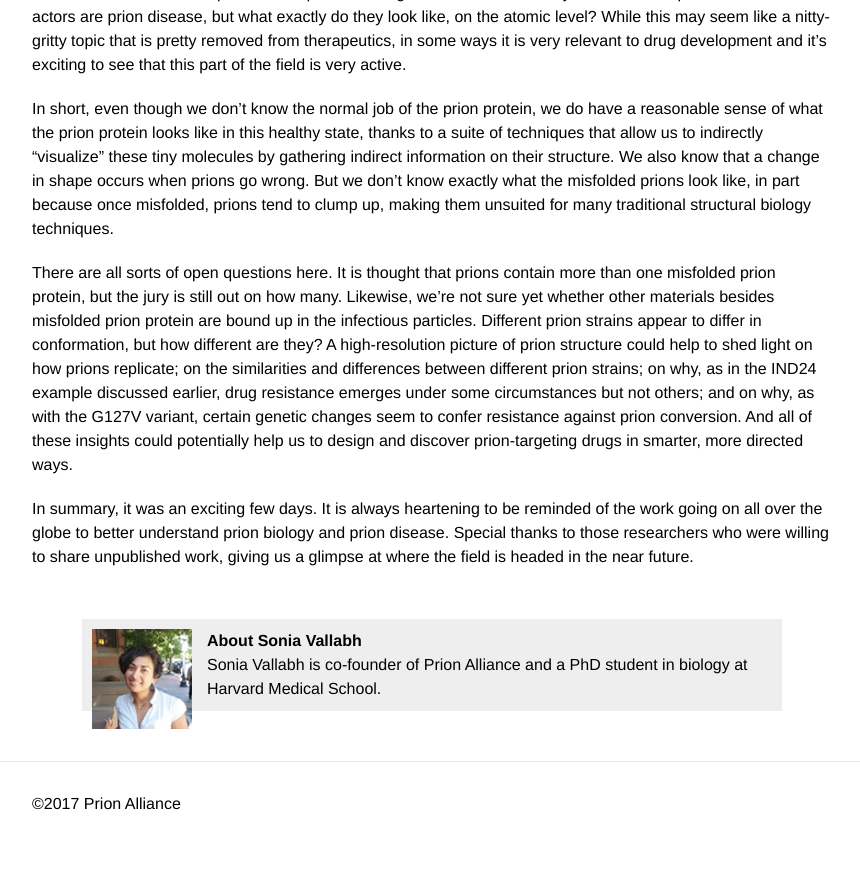
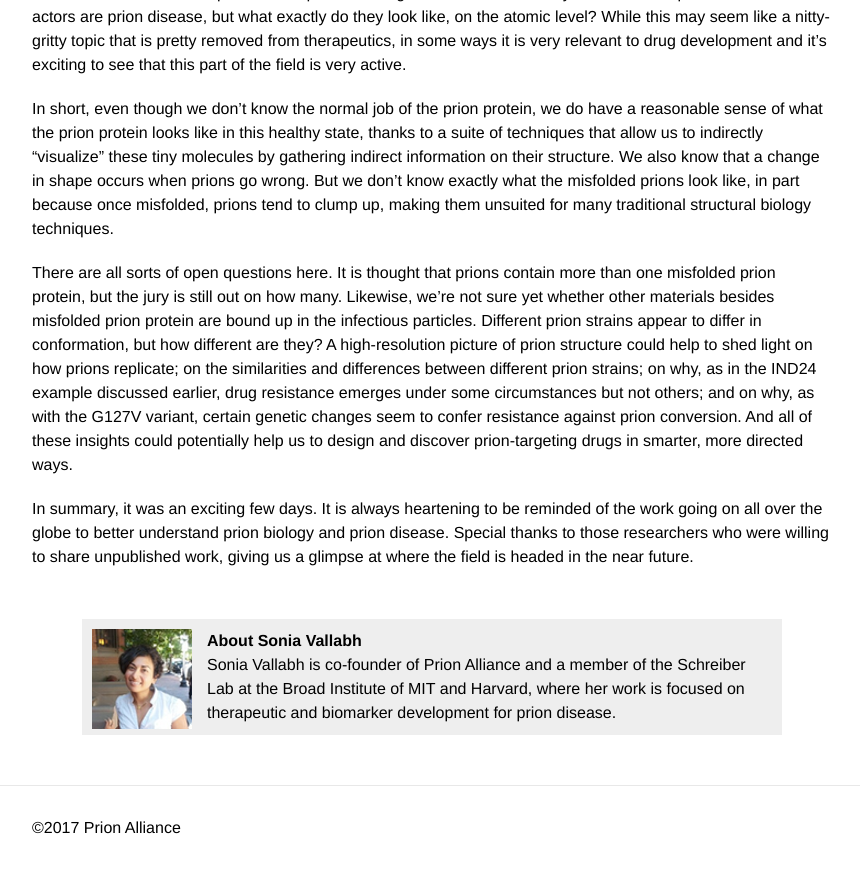
Before and after one commit to ericminikel/prionalliance, a Jekyll site: the page built from _posts/2015-06-11-highlights-of-prion2015.markdown, in a window 1280 px wide and 900 px high, scrolled down 3744 px. Shown: the top 873 px of the window, without its empty margins (208-1068 px from the left). Built offline with Jekyll 4.4.1, drawn with Linux system fonts in a browser that asks for light colours.

Commit message:
wow these were super out of date

```diff
--- a/_data/authors.yml
+++ b/_data/authors.yml
@@ -5,10 +5,10 @@
     linkedin: https://www.linkedin.com/in/ericminikel
     google_plus: https://plus.google.com/+EricMinikel/
     image100: /media/base/e-100px.jpg
-    bio: '<a href="http://www.cureffi.org/about/">Eric Vallabh Minikel</a> is on a lifelong quest to cure human prion disease. He is a Harvard Medical School biology PhD student, co-founder of <a href="http://prionalliance.org/">Prion Alliance</a>, and a scientist in the <a href="http://macarthurlab.org">MacArthur Lab</a> at the Broad Institute / MGH.'
+    bio: '<a href="http://www.cureffi.org/about/">Eric Vallabh Minikel</a> is on a lifelong quest to cure human prion disease. He is a Harvard Medical School biology PhD student, co-founder of <a href="http://prionalliance.org/">Prion Alliance</a>, and a scientist in the Schreiber Lab at the Broad Institute of MIT and Harvard.'
 
 sonia:
     name: Sonia Vallabh
     linkedin: https://www.linkedin.com/pub/sonia-vallabh/81/b39/275
     image100: /media/base/s-100px.png
-    bio: 'Sonia Vallabh is co-founder of Prion Alliance and a PhD student in biology at Harvard Medical School.'
+    bio: 'Sonia Vallabh is co-founder of Prion Alliance and a member of the Schreiber Lab at the Broad Institute of MIT and Harvard, where her work is focused on therapeutic and biomarker development for prion disease.'
```
